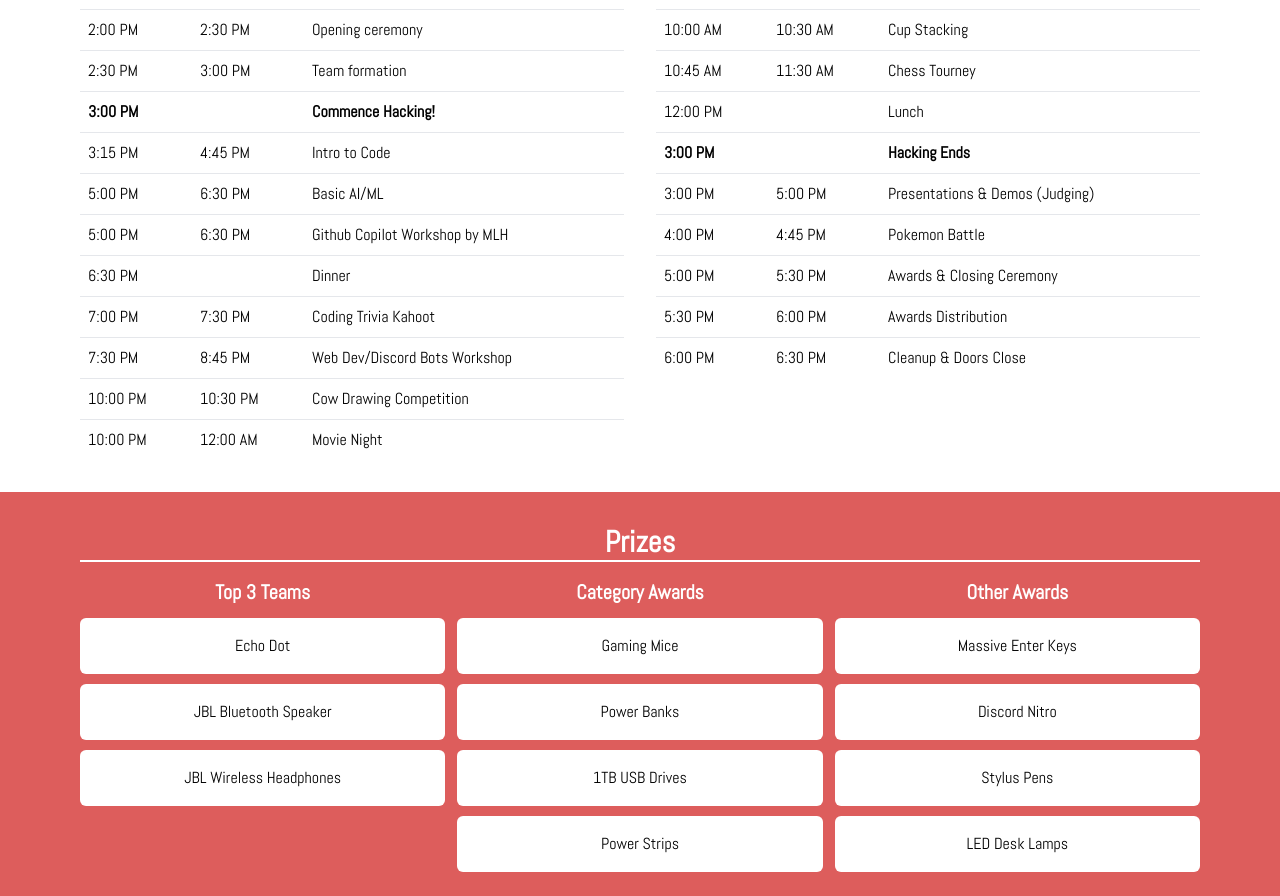
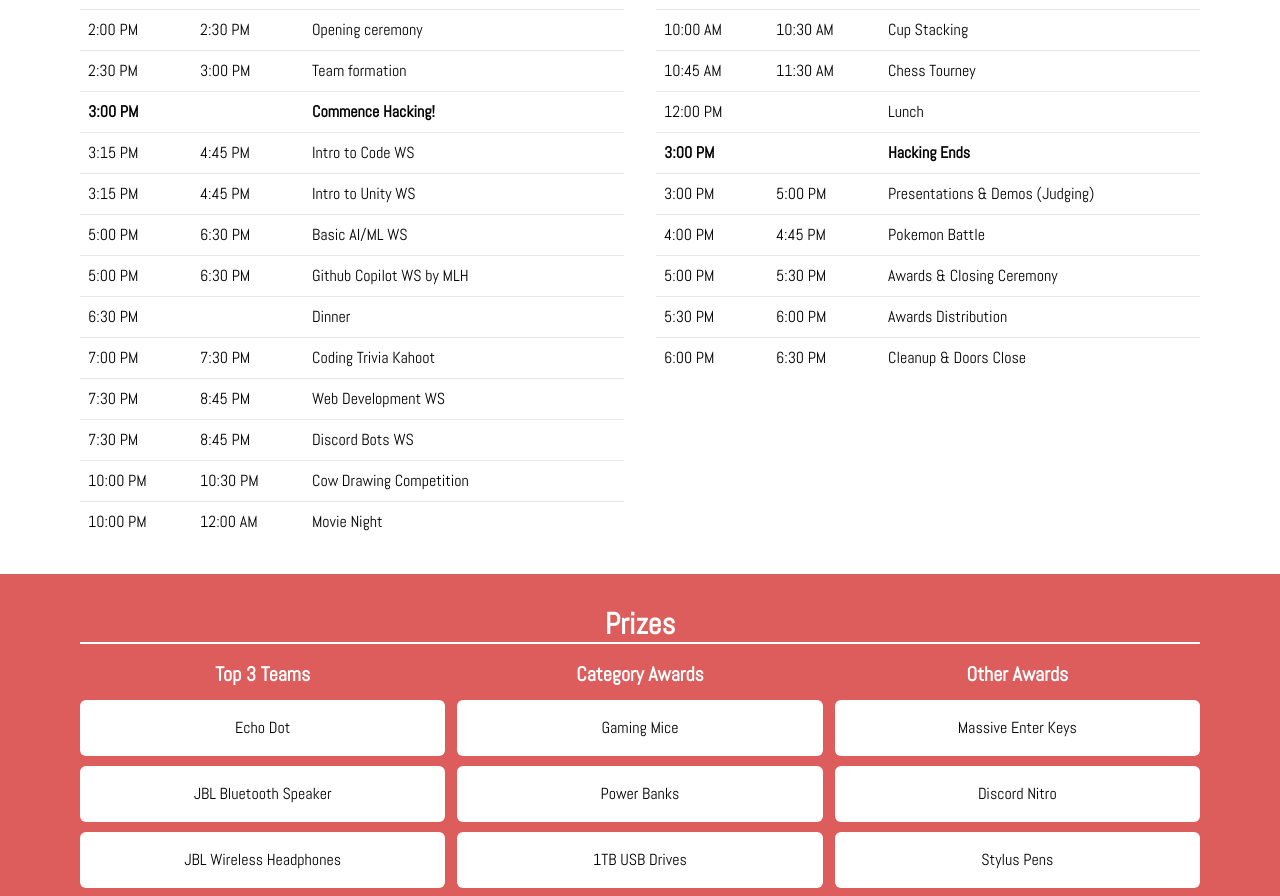
Before and after one commit to united-computations/GunnHacks10.0, a Next.js app: page / in a window 1280 px wide. Shown: the part 2042-2938 px from the top of the page. Built offline with nearby package versions, Linux system fonts and the light colour scheme.

Commit message:
update schedule

```diff
--- a/src/app/(landing)/Schedule.tsx
+++ b/src/app/(landing)/Schedule.tsx
@@ -11,12 +11,14 @@ export default function Schedule() {
                     <ScheduleItem start="2:00 PM" end="2:30 PM">Opening ceremony</ScheduleItem>
                     <ScheduleItem start="2:30 PM" end="3:00 PM">Team formation</ScheduleItem>
                     <ScheduleItem start="3:00 PM" bold>Commence Hacking!</ScheduleItem>
-                    <ScheduleItem start="3:15 PM" end="4:45 PM">Intro to Code</ScheduleItem>
-                    <ScheduleItem start="5:00 PM" end="6:30 PM">Basic AI/ML</ScheduleItem>
-                    <ScheduleItem start="5:00 PM" end="6:30 PM">Github Copilot Workshop by MLH</ScheduleItem>
+                    <ScheduleItem start="3:15 PM" end="4:45 PM">Intro to Code WS</ScheduleItem>
+                    <ScheduleItem start="3:15 PM" end="4:45 PM">Intro to Unity WS</ScheduleItem>
+                    <ScheduleItem start="5:00 PM" end="6:30 PM">Basic AI/ML WS</ScheduleItem>
+                    <ScheduleItem start="5:00 PM" end="6:30 PM">Github Copilot WS by MLH</ScheduleItem>
                     <ScheduleItem start="6:30 PM">Dinner</ScheduleItem>
                     <ScheduleItem start="7:00 PM" end="7:30 PM">Coding Trivia Kahoot</ScheduleItem>
-                    <ScheduleItem start="7:30 PM" end="8:45 PM">Web Dev/Discord Bots Workshop</ScheduleItem>
+                    <ScheduleItem start="7:30 PM" end="8:45 PM">Web Development WS</ScheduleItem>
+                    <ScheduleItem start="7:30 PM" end="8:45 PM">Discord Bots WS</ScheduleItem>
                     <ScheduleItem start="10:00 PM" end="10:30 PM">Cow Drawing Competition</ScheduleItem>
                     <ScheduleItem start="10:00 PM" end="12:00 AM">Movie Night</ScheduleItem>
                 </ScheduleDay>
```
